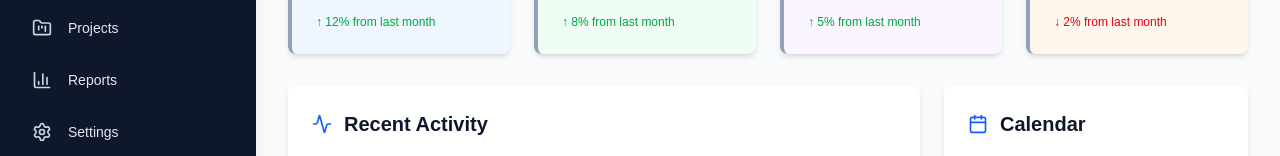
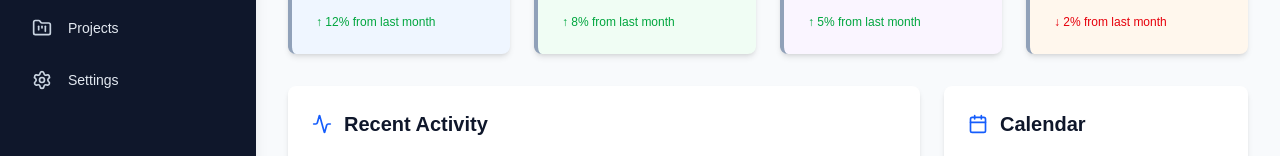
Before and after one commit to Aakashwije/ICC_PROCURAX_ADMIN_DASHBOARD, a Next.js app: page /dashboard in a window 1280 px wide. Shown: the part 207-363 px from the top of the page. Built offline with nearby package versions, Linux system fonts and the light colour scheme.

Commit message:
remove the report feature
The core features you need are:

Dashboard (overview)
Project Managers (manage team)
Projects (manage work)
Settings (configuration)
The Reports page with PDF downloads and statistics seems unnecessary for your use case.

```diff
--- a/src/components/Sidebar.tsx
+++ b/src/components/Sidebar.tsx
@@ -7,7 +7,6 @@ import {
   LayoutDashboard,
   Users,
   FolderKanban,
-  BarChart3,
   Settings,
   ChevronLeft,
   ChevronRight,
@@ -21,7 +20,6 @@ export default function Sidebar() {
     { name: "Dashboard", icon: LayoutDashboard, href: "/dashboard" },
     { name: "Project Managers", icon: Users, href: "/dashboard/managers" },
     { name: "Projects", icon: FolderKanban, href: "/dashboard/projects" },
-    { name: "Reports", icon: BarChart3, href: "/dashboard/reports" },
     { name: "Settings", icon: Settings, href: "/dashboard/settings" },
   ];
 
```
